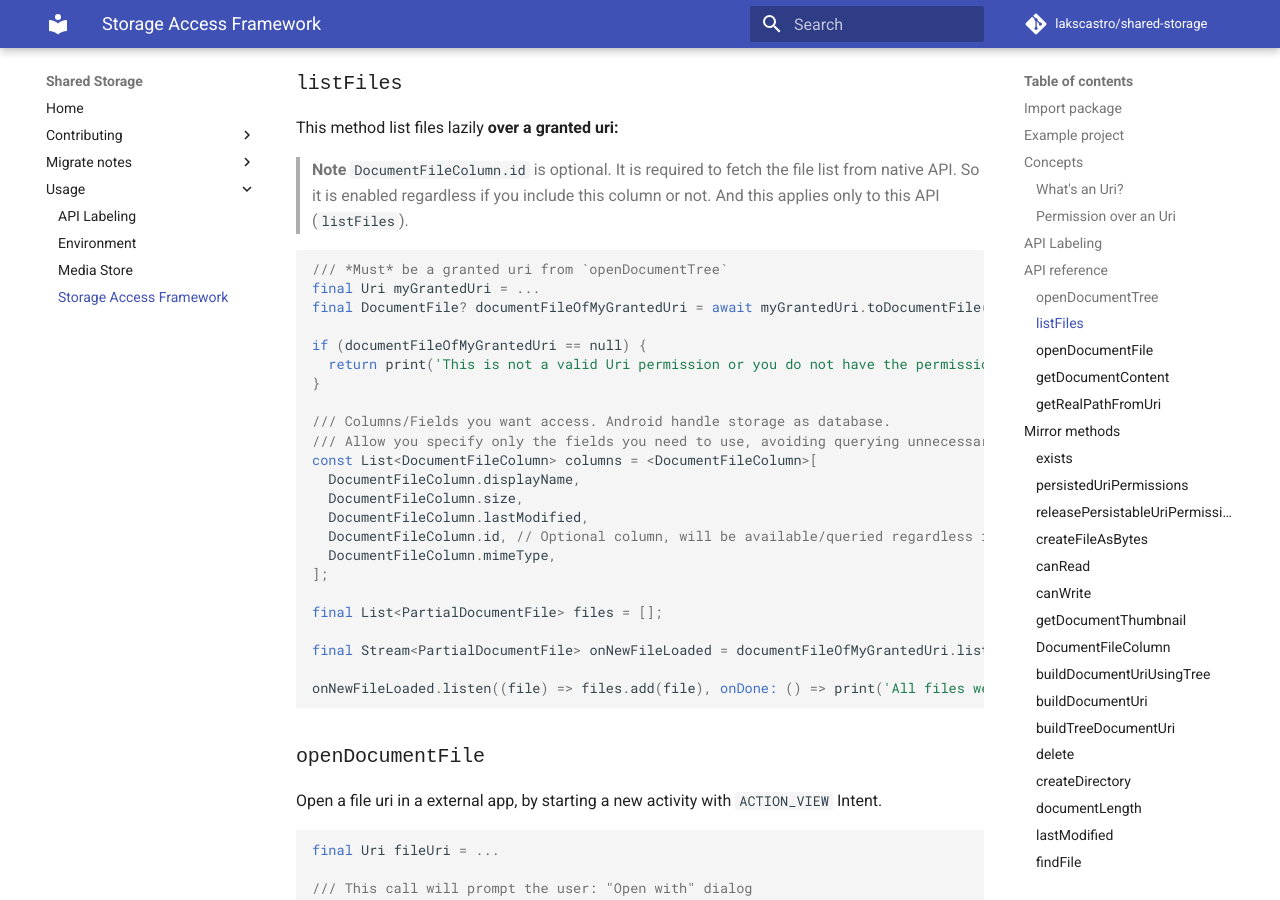
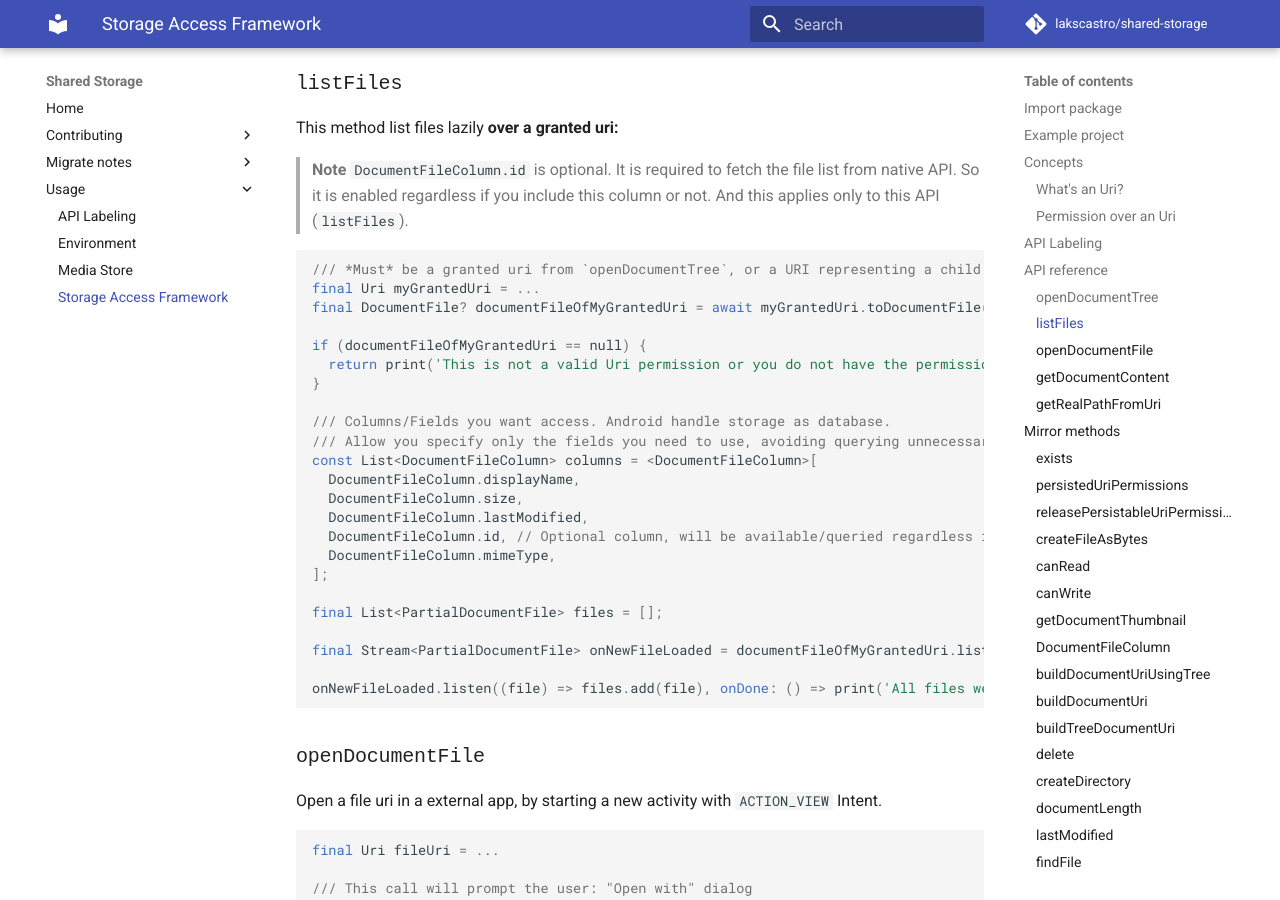
Before and after one commit to alexrintt/shared-storage, an MkDocs documentation site: the page built from docs/Usage/Storage Access Framework.md, in a window 1280 px wide and 900 px high, scrolled down 1895 px. Built offline with MkDocs 1.6.1 and Material for MkDocs 9.7.7, drawn with Linux system fonts in a browser that asks for light colours; comment, search, counter and statistics services are not loaded.

Commit message:
Document ability to list subdirectories.

````diff
--- a/docs/Usage/Storage Access Framework.md
+++ b/docs/Usage/Storage Access Framework.md
@@ -71,7 +71,7 @@
 > **Note** `DocumentFileColumn.id` is optional. It is required to fetch the file list from native API. So it is enabled regardless if you include this column or not. And this applies only to this API (`listFiles`).
 
 ```dart
-/// *Must* be a granted uri from `openDocumentTree`
+/// *Must* be a granted uri from `openDocumentTree`, or a URI representing a child under such a granted uri.
 final Uri myGrantedUri = ...
 final DocumentFile? documentFileOfMyGrantedUri = await myGrantedUri.toDocumentFile();
 
@@ -598,6 +598,7 @@
 
 This class is not intended to be instantiated, and it is only used for typing and convenient purposes.
 
+
 ### <samp>QueryMetadata</samp>
 
 This class wraps useful metadata of the source queries returned by the `PartialDocumentFile`.
````
